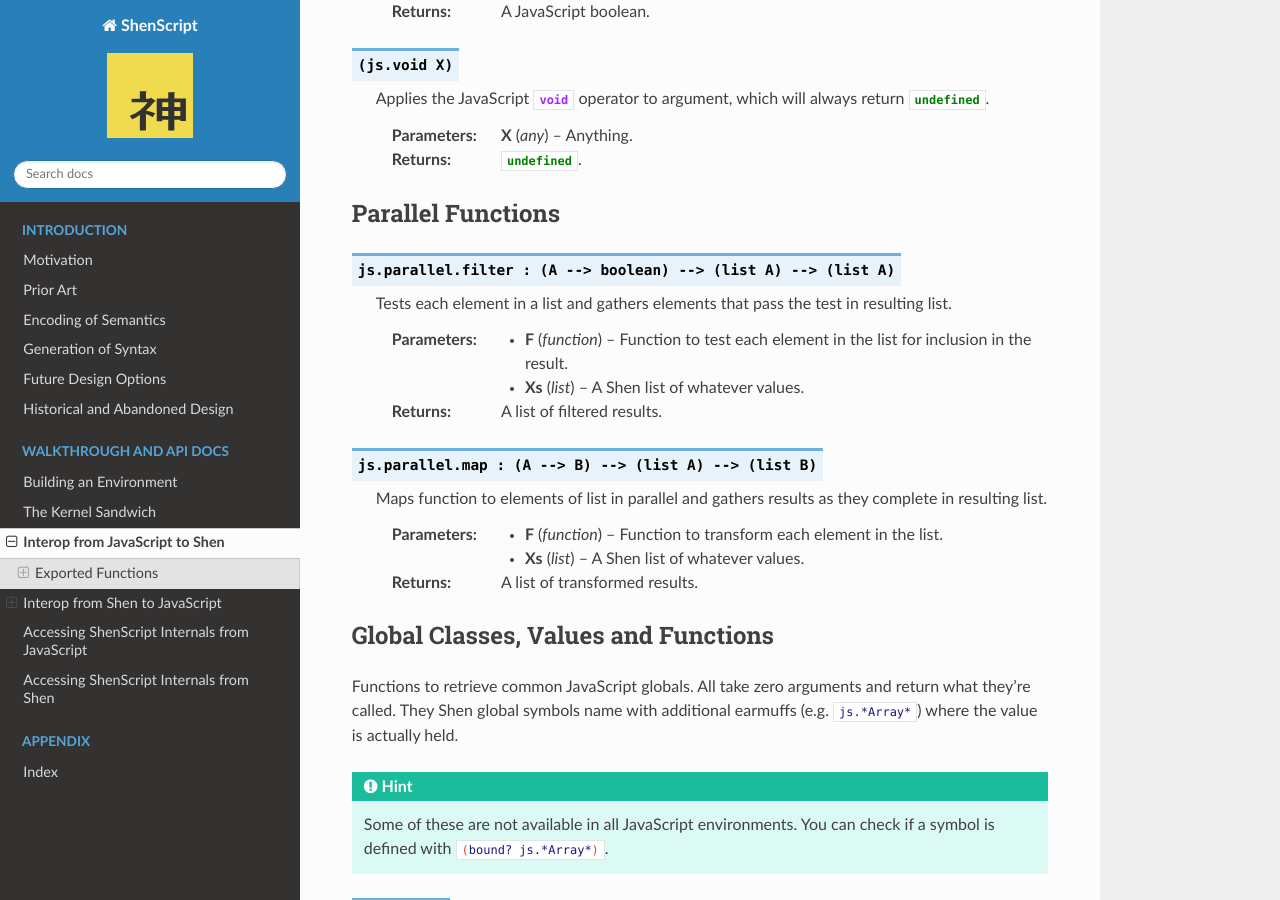
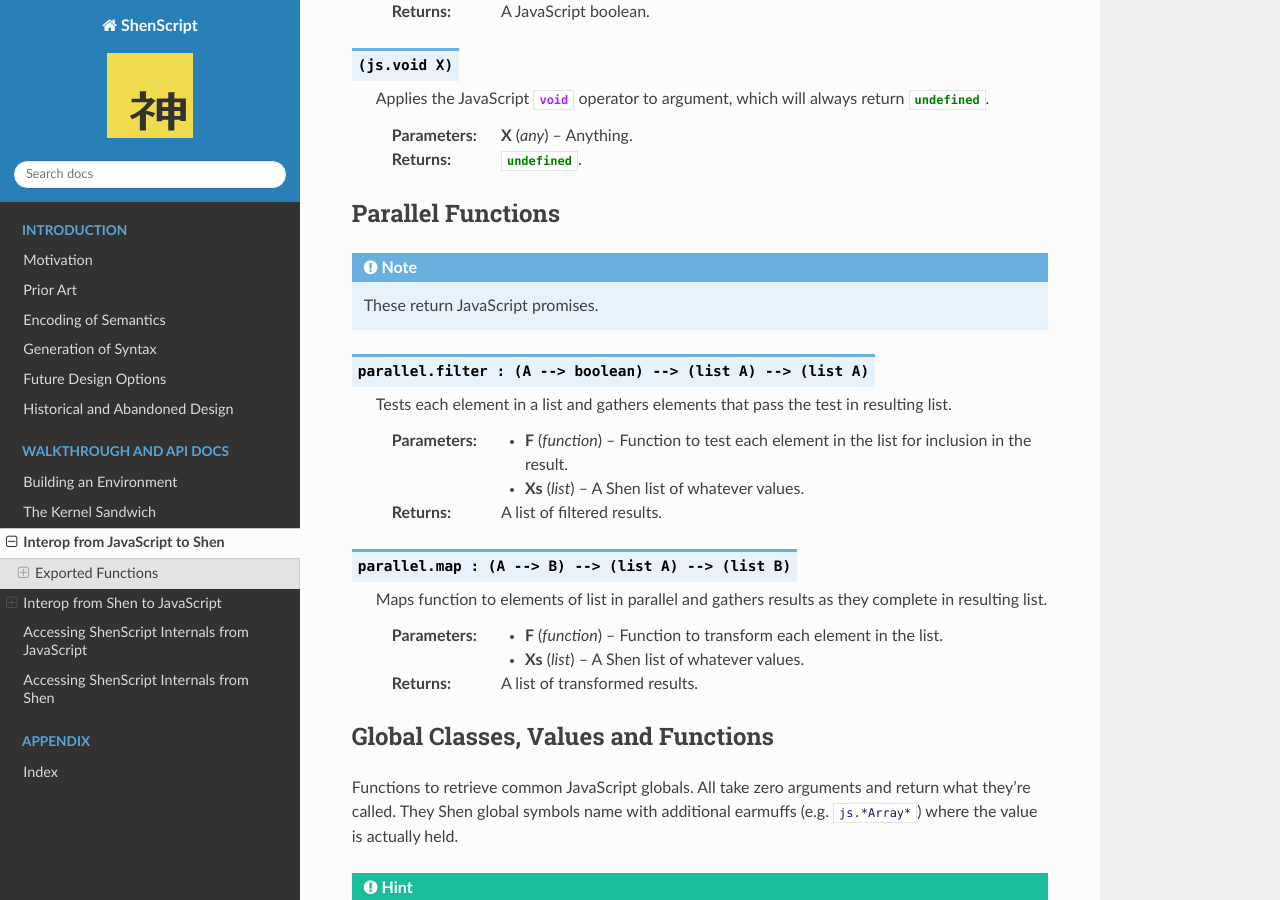
Before and after one commit to rkoeninger/ShenScript, a Sphinx documentation site: the page built from docs/interop.rst, in a window 1280 px wide and 900 px high, scrolled down 16821 px. Built offline with Sphinx 7.4.7 and the Read the Docs theme 2.0.0, drawn with Linux system fonts in a browser that asks for light colours.

```diff
--- a/docs/interop.rst
+++ b/docs/interop.rst
@@ -724,7 +724,9 @@ Global Functions
 Parallel Functions
 ------------------
 
-.. function:: js.parallel.filter : (A --> boolean) --> (list A) --> (list A)
+.. note:: These return JavaScript promises.
+
+.. function:: parallel.filter : (A --> boolean) --> (list A) --> (list A)
 
    Tests each element in a list and gathers elements that pass the test in resulting list.
 
@@ -732,7 +734,7 @@ Parallel Functions
    :param list Xs:    A Shen list of whatever values.
    :returns:          A list of filtered results.
 
-.. function:: js.parallel.map : (A --> B) --> (list A) --> (list B)
+.. function:: parallel.map : (A --> B) --> (list A) --> (list B)
 
    Maps function to elements of list in parallel and gathers results as they complete in resulting list.
 
```
Also changed, not shown: 1 other file.
